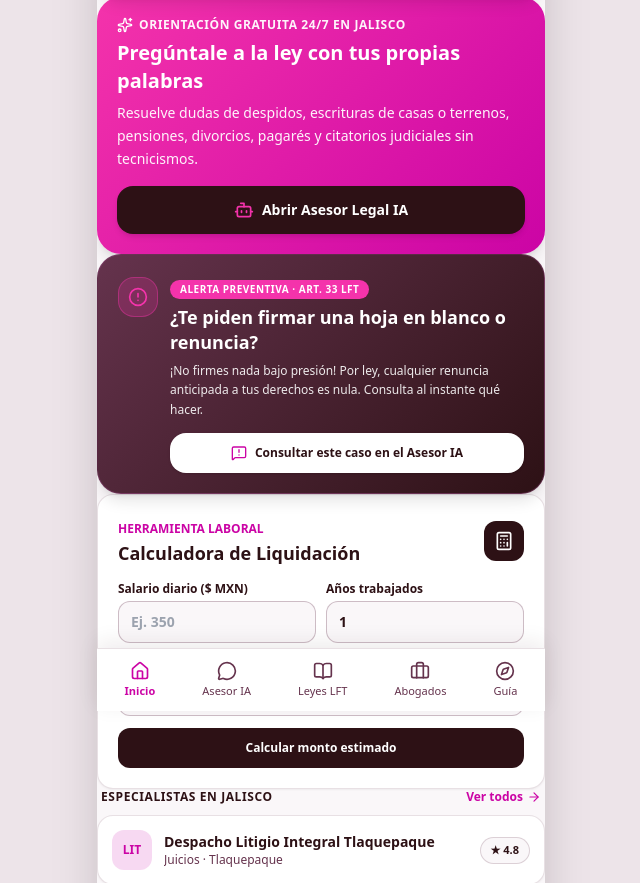
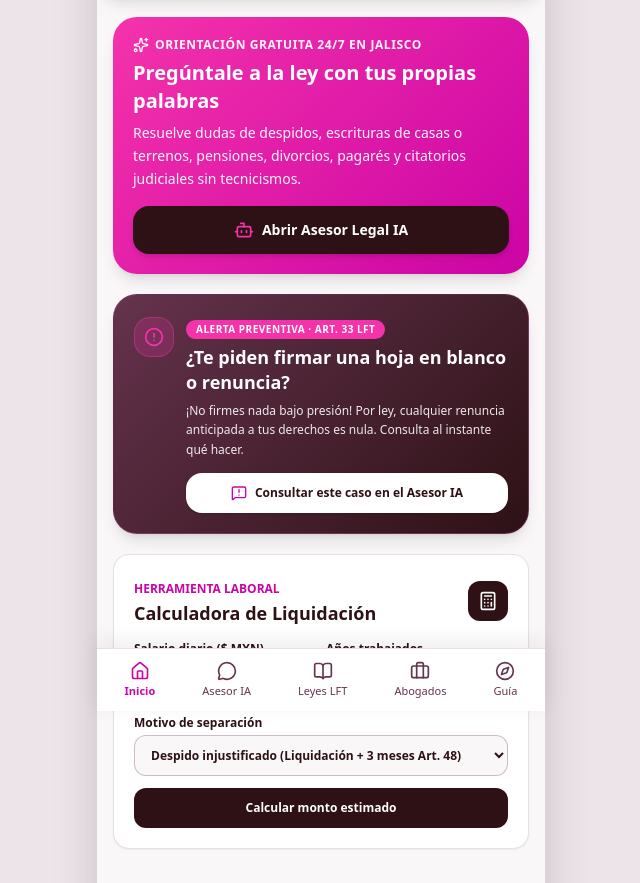
Before and after one commit to 1990eduaro1520-bit/LEGAL-TECH, a plain HTML site: page index.html in a window 1280 px wide. Shown: the part 89-972 px from the top of the page, without its empty margins (319-959 px from the left). Drawn offline with nearby package versions, Linux system fonts and the light colour scheme.

Commit message:
Update index.html

```diff
--- a/index.html
+++ b/index.html
@@ -61,7 +61,7 @@
     <!-- CONTENEDOR MÓVIL CENTRADO -->
     <div class="max-w-md mx-auto min-h-screen bg-[#FAF7F9] shadow-2xl flex flex-col relative overflow-x-hidden">
 
-        <!-- ENCABEZADO (SIN BALANZA Y SIN SUBTÍTULO EXTRA) -->
+        <!-- ENCABEZADO -->
         <header class="sticky top-0 z-30 text-white px-5 pt-4 pb-5 rounded-b-3xl shadow-lg" style="background: linear-gradient(135deg, #2D1115 0%, #65334D 58%, #CB04A5 100%);">
             <div class="flex items-center justify-between gap-2">
                 <div>
@@ -88,7 +88,13 @@
         </header>
 
         <!-- ÁREA DE CONTENIDO PRINCIPAL -->
-       <!-- TARJETA 1 (ARRIBA): ORIENTACIÓN GRATUITA -->
+        <main class="flex-1 px-4 pt-5 pb-28">
+
+            <!-- ==========================================
+                 1. PESTAÑA INICIO
+                 ========================================== -->
+            <section id="tab-inicio" class="tab-panel active space-y-5">
+
                 <!-- TARJETA 1 (ARRIBA): ORIENTACIÓN GRATUITA EN ROSA/MAGENTA VIBRANTE -->
                 <div class="rounded-3xl p-5 text-white shadow-lg relative overflow-hidden" style="background: linear-gradient(135deg, #F433AB 0%, #CB04A5 100%);">
                     <div class="flex items-center gap-1.5 text-xs font-extrabold tracking-wider uppercase text-white/95 mb-1.5">
@@ -101,7 +107,7 @@
                     <p class="text-sm text-white/95 leading-relaxed mb-4">
                         Resuelve dudas de despidos, escrituras de casas o terrenos, pensiones, divorcios, pagarés y citatorios judiciales sin tecnicismos.
                     </p>
-    <button onclick="cambiarPestana('ia')" class="w-full py-3.5 px-4 rounded-2xl bg-[#2D1115] hover:bg-[#2D1115]/90 text-white font-bold text-sm flex items-center justify-center gap-2 shadow-md active:scale-98 transition">
+                    <button onclick="irATab('ia')" class="w-full py-3.5 px-4 rounded-2xl bg-[#2D1115] hover:bg-[#2D1115]/90 text-white font-bold text-sm flex items-center justify-center gap-2 shadow-md active:scale-98 transition">
                         <i data-lucide="bot" class="w-5 h-5 text-[#F433AB]"></i>
                         <span>Abrir Asesor Legal IA</span>
                     </button>
@@ -123,13 +129,14 @@
                             <p class="text-xs text-white/90 leading-relaxed mb-3.5">
                                 ¡No firmes nada bajo presión! Por ley, cualquier renuncia anticipada a tus derechos es nula. Consulta al instante qué hacer.
                             </p>
-            <button onclick="consultarCasoRapido('Me quieren hacer firmar una hoja en blanco o renuncia')" class="w-full py-3 px-4 rounded-2xl bg-white hover:bg-[#FAF7F9] text-[#2D1115] font-extrabold text-xs flex items-center justify-center gap-2 shadow active:scale-98 transition">
+                            <button onclick="consultarCasoDirecto('Me quieren hacer firmar una hoja en blanco o renuncia')" class="w-full py-3 px-4 rounded-2xl bg-white hover:bg-[#FAF7F9] text-[#2D1115] font-extrabold text-xs flex items-center justify-center gap-2 shadow active:scale-98 transition">
                                 <i data-lucide="message-square-warning" class="w-4 h-4 text-[#CB04A5]"></i>
                                 <span>Consultar este caso en el Asesor IA</span>
                             </button>
                         </div>
                     </div>
                 </div>
+
                 <!-- CALCULADORA RÁPIDA DE LIQUIDACIÓN / FINIQUITO -->
                 <div class="bg-white rounded-2xl p-5 shadow-sm border border-[#65334D]/15 space-y-3.5">
                     <div class="flex items-center justify-between">
@@ -177,17 +184,6 @@
                             *Incluye parte proporcional de aguinaldo (Art. 87), vacaciones y prima vacacional (Arts. 76 y 80), más 90 días de indemnización constitucional en caso de despido (Art. 48 LFT).
                         </p>
                     </div>
-                </div>
-
-                <!-- VISTA PREVIA DE 3 DESPACHOS ALEATORIOS -->
-                <div class="space-y-2.5">
-                    <div class="flex items-center justify-between px-1">
-                        <h3 class="text-xs font-extrabold text-[#2D1115] uppercase tracking-wider">Especialistas en Jalisco</h3>
-                        <button onclick="irATab('abogados')" class="text-xs font-bold text-[#CB04A5] hover:underline flex items-center gap-1">
-                            Ver todos <i data-lucide="arrow-right" class="w-3.5 h-3.5"></i>
-                        </button>
-                    </div>
-                    <div id="preview-despachos-inicio" class="space-y-2.5"></div>
                 </div>
 
             </section>
@@ -752,7 +748,6 @@
                 lucide.createIcons();
             }
             mezclarArrayFisherYates(directorioDespachos);
-            renderizarPreviewInicio();
             renderizarLeyes();
             renderizarAbogados();
             mostrarGuia('laboral');
@@ -844,30 +839,6 @@
                 <div class="flex justify-between"><span>Prima vacacional 25% (Art. 80):</span><strong>${formatoMXN.format(primaVacacional)}</strong></div>
             `;
             document.getElementById('caja-resultado-calc').classList.remove('hidden');
-        }
-
-        /* RENDERIZAR PREVIEW DE 3 DESPACHOS EN INICIO */
-        function renderizarPreviewInicio() {
-            const contenedor = document.getElementById('preview-despachos-inicio');
-            const muestra = directorioDespachos.slice(0, 3);
-            contenedor.innerHTML = muestra.map(function(d) {
-                return `
-                    <div onclick="irATab('abogados')" class="bg-white p-3.5 rounded-2xl border border-[#65334D]/15 shadow-sm flex items-center justify-between cursor-pointer hover:border-[#CB04A5] transition">
-                        <div class="flex items-center gap-3 min-w-0">
-                            <div class="w-10 h-10 rounded-xl ${d.gratuito ? 'bg-[#2D1115] text-white' : 'bg-[#CB04A5]/15 text-[#CB04A5]'} font-extrabold flex items-center justify-center text-xs shrink-0">
-                                ${d.siglas}
-                            </div>
-                            <div class="truncate">
-                                <div class="font-bold text-sm text-[#2D1115] truncate">${d.nombre}</div>
-                                <div class="text-xs text-[#65334D] truncate">${d.rama} · ${d.municipio}</div>
-                            </div>
-                        </div>
-                        <span class="shrink-0 ml-2 text-[11px] font-bold px-2.5 py-1 rounded-full ${d.gratuito ? 'bg-emerald-100 text-emerald-800' : 'bg-[#FAF7F9] text-[#2D1115] border border-[#65334D]/20'}">
-                            ${d.gratuito ? 'Gratis' : '★ ' + d.rating}
-                        </span>
-                    </div>
-                `;
-            }).join('');
         }
 
         /* MOTOR DE ANÁLISIS PLN MULTIDISCIPLINARIO */
```
Lines whose indentation alone changed are shown as unchanged.
